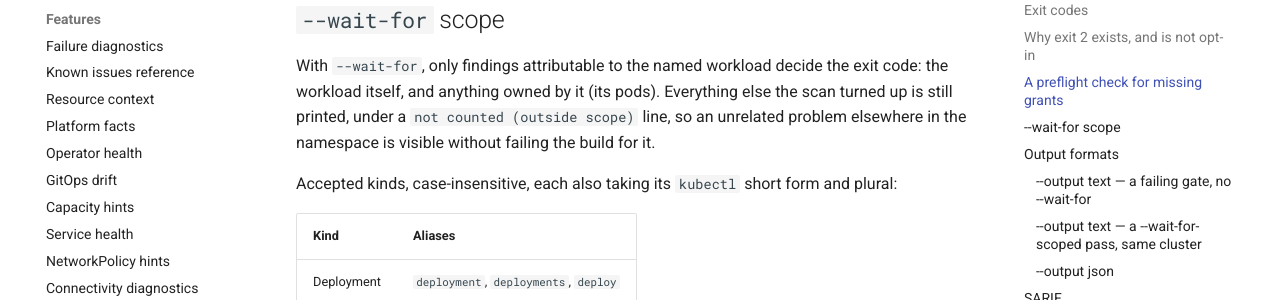
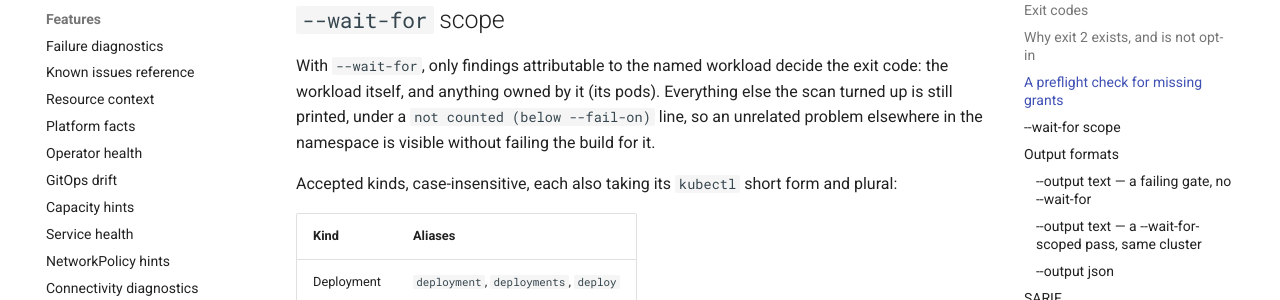
Before and after one commit to imantaba/kubeagent, an MkDocs documentation site: the page built from website/docs/features/ci-gate.md, in a window 1280 px wide and 1400 px high, scrolled down 2687 px. Shown: the part 152-452 px from the top of the window. Built offline with MkDocs 1.6.1 and Material for MkDocs 9.7.7, drawn with Linux system fonts in a browser that asks for light colours; comment, search, counter and statistics services are not loaded; some of the changed text lies outside the part shown.

Commit message:
docs(ci-gate): fix stale --wait-for scope-line wording (CF3)
Both occurrences of the --wait-for scope line in ci-gate.md still read
'not counted (outside scope)', a string the gate package no longer
emits. internal/gate/text.go now prints 'not counted (below
--fail-on)' (confirmed by text_test.go), landed in an earlier release.
Update both quoted sites — the prose description and the sample
--output text transcript — to match the current string.

Signed-off-by: imantaba <itn.taba@gmail.com>

````diff
--- a/website/docs/features/ci-gate.md
+++ b/website/docs/features/ci-gate.md
@@ -106,7 +106,7 @@
 With `--wait-for`, only findings attributable to the named workload decide
 the exit code: the workload itself, and anything owned by it (its pods).
 Everything else the scan turned up is still printed, under a
-`not counted (outside scope)` line, so an unrelated problem elsewhere in the
+`not counted (below --fail-on)` line, so an unrelated problem elsewhere in the
 namespace is visible without failing the build for it.
 
 Accepted kinds, case-insensitive, each also taking its `kubectl` short form
@@ -161,7 +161,7 @@
 
 GATE: pass — nothing at or above critical (scope: Deployment/api in demo)
 
-not counted (outside scope): 1 finding
+not counted (below --fail-on): 1 finding
 ```
 
 Exit code: `0`. The `broken` Deployment's finding is still real, still
````
